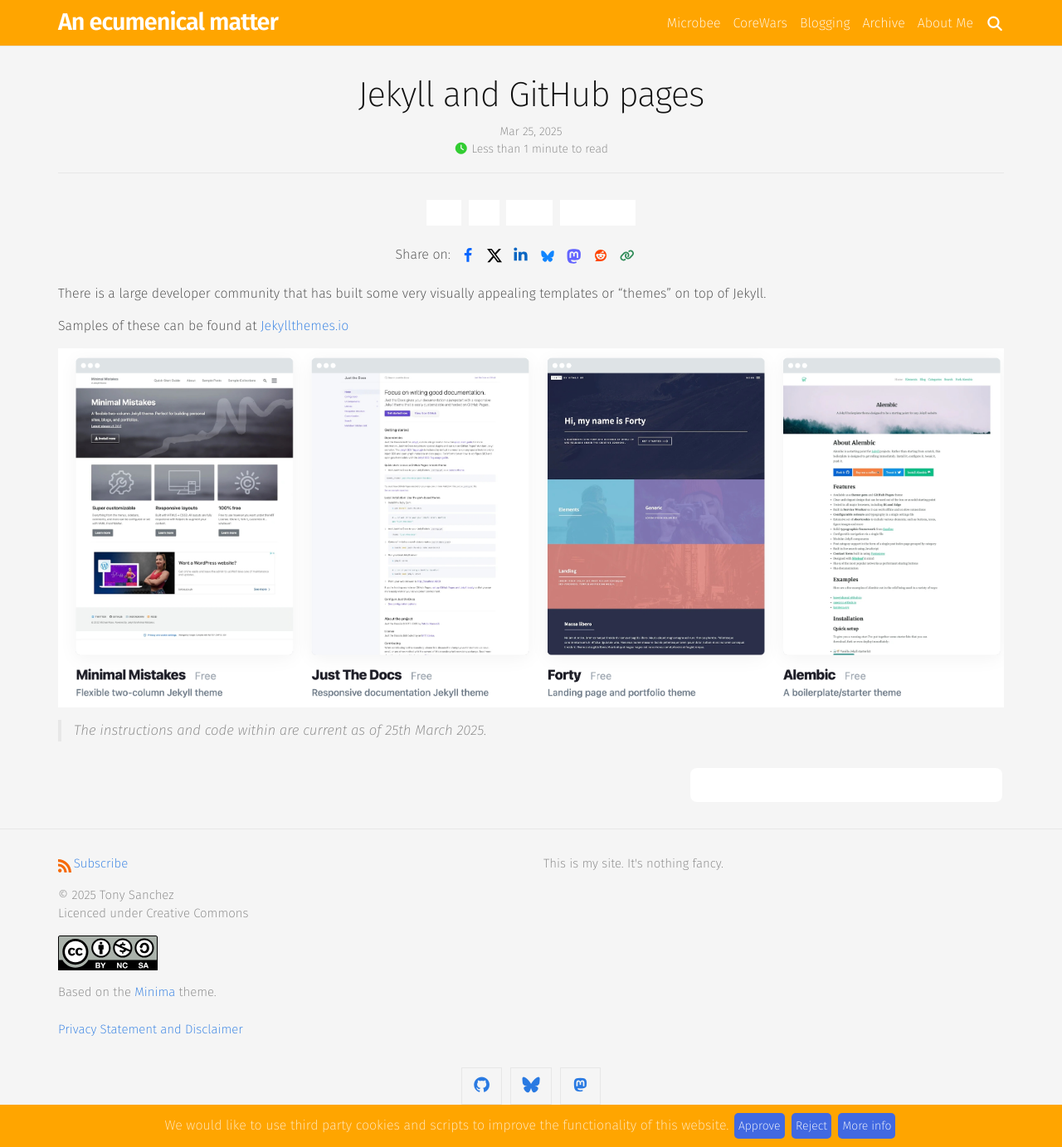
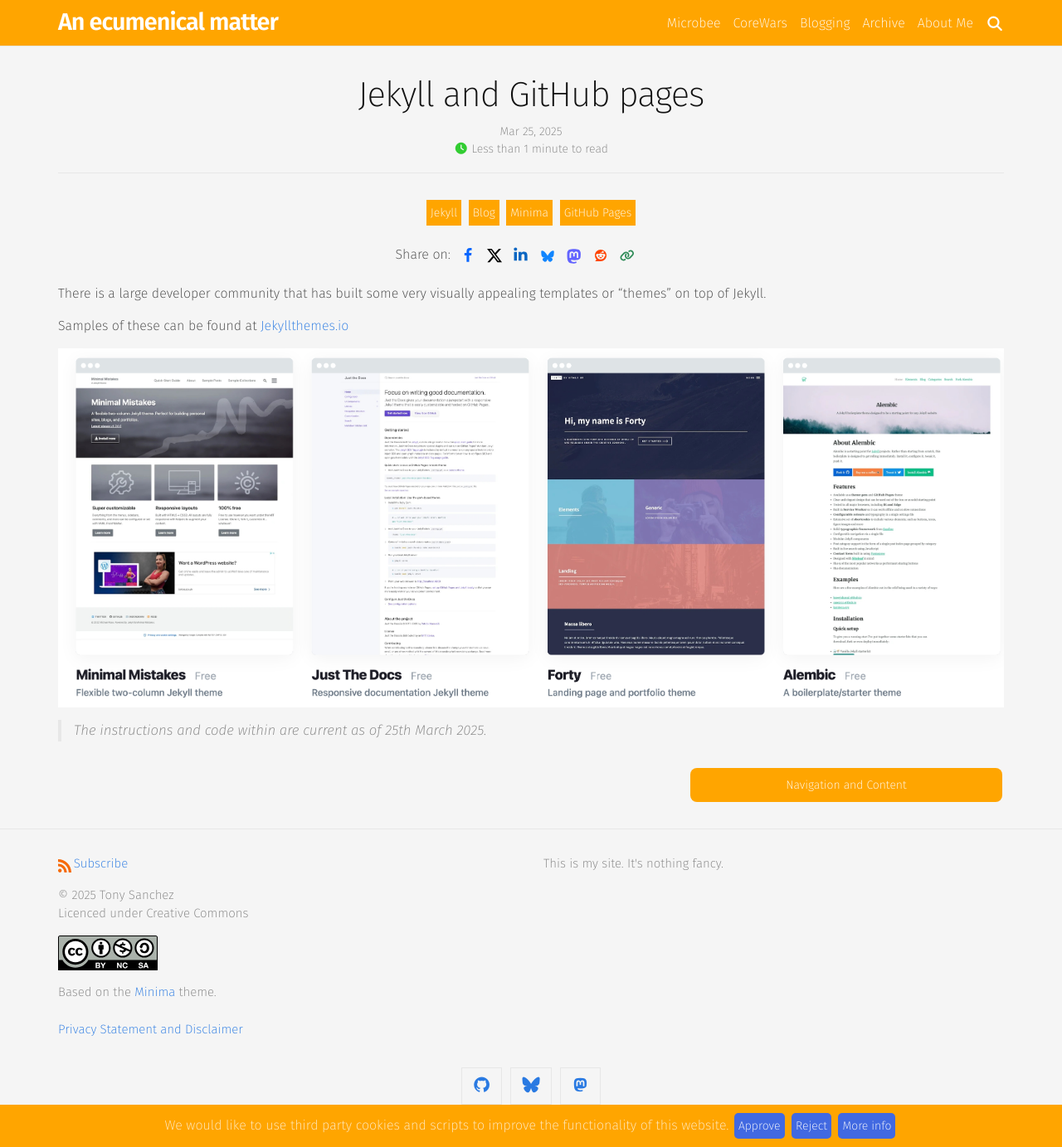
Before and after one commit to fatherdougalmaguire/fatherdougalmaguire.github.io, a Jekyll site: the page built from projects/blogging/_posts/2025-03-25-Jekyll-and-GitHub-Pages.md, in a window 1280 px wide and 1383 px high. Shown: the whole window at 83% size. Built offline with Jekyll 4.4.1, drawn with Linux system fonts in a browser that asks for light colours; comment, search, counter and statistics services are not loaded.

Commit message:
fixed yet more bugs

```diff
--- a/_sass/minima/custom-styles.scss
+++ b/_sass/minima/custom-styles.scss
@@ -38,7 +38,7 @@
 }
 
 .nav_button:link, .nav_button:visited {
-  background-color: $top-menu-colour;
+  background-color: $banner-background;
   color : white;
   width : 33%;
   padding: 10px;
@@ -54,11 +54,11 @@
 }
 
 .nav_button:hover, .nav_button:active {
-  background-color: $top-menu-colour-highlight;
+  background-color: $banner-background-highlight;
 }
 
 .tag-highlight:link, .tag-highlight:visited {
-  background-color: $top-menu-colour;
+  background-color:$banner-background;
   color: white;
   padding: 5px;
   text-align: center;
@@ -70,7 +70,7 @@
 }
 
 .tag-highlight:hover, .tag-hightlight:active {
-  background-color: $top-menu-colour-highlight;
+  background-color: $banner-background-highlight;
 }
 
 .cookie_button {
@@ -214,8 +214,8 @@
     //top: 10px;
 }
 
-.card-button:hover {
-    background-color: #0056b3;
+.card:hover {
+    box-shadow: 5px 5px 6px #999;
 }
 
 .blinking {
@@ -502,7 +502,7 @@
 
 .fs-button {
   //background-color: var(--color-primary);
-  background-color: $top-menu-colour;
+  background-color: $banner-background;
   border-radius: 9999px;
   color: white;
   cursor: pointer;
@@ -518,7 +518,7 @@
 
 .fs-button:hover {
   //background-color: var(--color-primary-active);
-  background-color: $top-menu-colour-highlight;
+  background-color: $banner-background-highlight;
 }
 
 .fs-button:focus-visible {
--- a/_sass/minima/custom-variables.scss
+++ b/_sass/minima/custom-variables.scss
@@ -12,3 +12,4 @@
 $top-menu-colour-highlight: White;
 
 $banner-background: Orange;
+$banner-background-highlight: DarkOrange;
```
Also changed, not shown: 3 other files.
